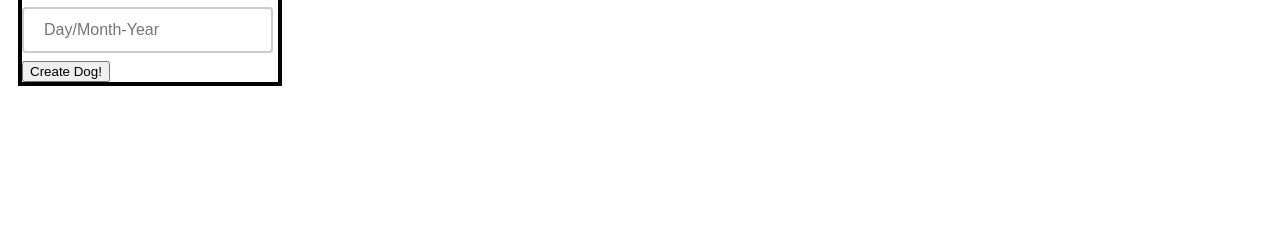
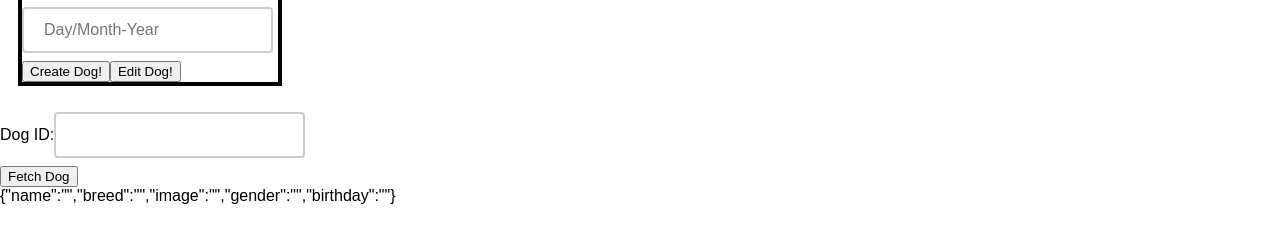
Before and after one commit to MagicalGlove/3SemExamFrontend, a React app: page /Exam3s/admin in a window 1280 px wide. Shown: the part 489-732 px from the top of the page. Built offline with nearby package versions, Linux system fonts and the light colour scheme; the HTML template or start-up script is replaced by a standard one.

Commit message:
Can now update dogs

```diff
--- a/src/pages/Admin.jsx
+++ b/src/pages/Admin.jsx
@@ -4,6 +4,8 @@ import "../styles/overallstyling.css"
 import "../styles/createdog.css"
 
 function Admin(props) {
+    const [id, setId] = useState('');
+
     const [dog, setDog] = useState({
         name: '',
         breed: '',
@@ -20,6 +22,21 @@ function Admin(props) {
         MFacade.createDog(dog)
     }
 
+    const updateDog = () => {
+        console.log(dog, "---", id)
+        MFacade.updateDog(dog, id)
+    }
+
+    const handleSubmit = async (e) => {
+        e.preventDefault();
+        try {
+            const dog = await MFacade.getDogById(id);
+            setDog(dog);
+        } catch (err) {
+            console.log(err);
+        }
+    };
+
     return (
         <div className="createDogDiv">
             <h1 style={{marginLeft: '2.5%'}}>Create a new dog!</h1>
@@ -28,31 +45,37 @@ function Admin(props) {
                     <form>
                         <label>
                             Name:
-                            <input type="text" name="name" placeholder="Fluffy" value={dog.name} onChange={handleChange}/>
+                            <input type="text" name="name" placeholder="Fluffy" value={dog.name}
+                                   onChange={handleChange}/>
                         </label>
                         <br/>
                         <label>
                             Breed:
-                            <input type="text" name="breed" placeholder="Maltese" value={dog.breed} onChange={handleChange}/>
+                            <input type="text" name="breed" placeholder="Maltese" value={dog.breed}
+                                   onChange={handleChange}/>
                         </label>
                         <br/>
                         <label>
                             Image:
-                            <input type="text" name="image" placeholder="Example.com/dog.jpg" value={dog.image} onChange={handleChange}/>
+                            <input type="text" name="image" placeholder="Example.com/dog.jpg" value={dog.image}
+                                   onChange={handleChange}/>
                         </label>
                         <br/>
                         <label>
                             Gender:
-                            <input type="text" name="gender" placeholder="Male/Female" value={dog.gender} onChange={handleChange}/>
+                            <input type="text" name="gender" placeholder="Male/Female" value={dog.gender}
+                                   onChange={handleChange}/>
                         </label>
                         <br/>
                         <label>
                             Birthday:
-                            <input type="text" name="birthday" placeholder="Day/Month-Year" value={dog.birthday} onChange={handleChange}/>
+                            <input type="text" name="birthday" placeholder="Day/Month-Year" value={dog.birthday}
+                                   onChange={handleChange}/>
                         </label>
                         <br/>
                     </form>
                     <button onClick={submit}>Create Dog!</button>
+                    <button onClick={updateDog}>Edit Dog!</button>
                 </div>
                 <div>
                      <span>
@@ -61,10 +84,23 @@ function Admin(props) {
                                 <p>Breed: {dog.breed}</p>
                                 <p>Gender: {dog.gender}</p>
                                 <p>Birthday: {dog.birthday}</p>
-                                <img style={{minWidth: '150px',maxWidth: '150px'}} src={dog.image} title={dog.image}/>
+                                <img style={{minWidth: '150px', maxWidth: '150px'}} src={dog.image} title={dog.image}/>
                             </span>
-                        </span>
-
+                     </span>
+                </div>
+            </div>
+            <div>
+                <div>
+                    <form onSubmit={handleSubmit}>
+                        <label>
+                            Dog ID:
+                            <input type="text" value={id} onChange={e => setId(e.target.value)}/>
+                            <br/>
+                            {id}
+                        </label>
+                        <button type="submit">Fetch Dog</button>
+                    </form>
+                    {dog && <div>{JSON.stringify(dog)}</div>}
                 </div>
             </div>
         </div>
--- a/src/utils/MainFacade.js
+++ b/src/utils/MainFacade.js
@@ -26,10 +26,22 @@ function MainFacade() {
         return fetch (URL + "/api/dog", options).then(handleHttpErrors)
     }
 
+    function updateDog(dog, dogId){
+        let jsonDog = JSON.stringify(dog);
+        console.log("jsonDog: ", jsonDog)
+        const options = apiFacade.makeOptions("PUT", true, dog);
+        return fetch(URL + "/api/dog/updateDog/" + dogId, options)
+            .then(res => handleHttpErrors(res))
+    }
+
+    function getDogById(id){
+        return fetch(URL + "/api/dog/getbyid/" + id)
+            .then(res => handleHttpErrors(res))
+    }
+
     const deleteDog = (id) => {
         const options = apiFacade.makeOptions("DELETE", true);
         return fetch (URL + "/api/dog/" + id, options).then(handleHttpErrors)
-
     }
 
 
@@ -37,7 +49,9 @@ function MainFacade() {
         fetchWalkers,
         fetchDogsFromOwnerId,
         createDog,
-        deleteDog
+        deleteDog,
+        updateDog,
+        getDogById
     }
 }
 
```
